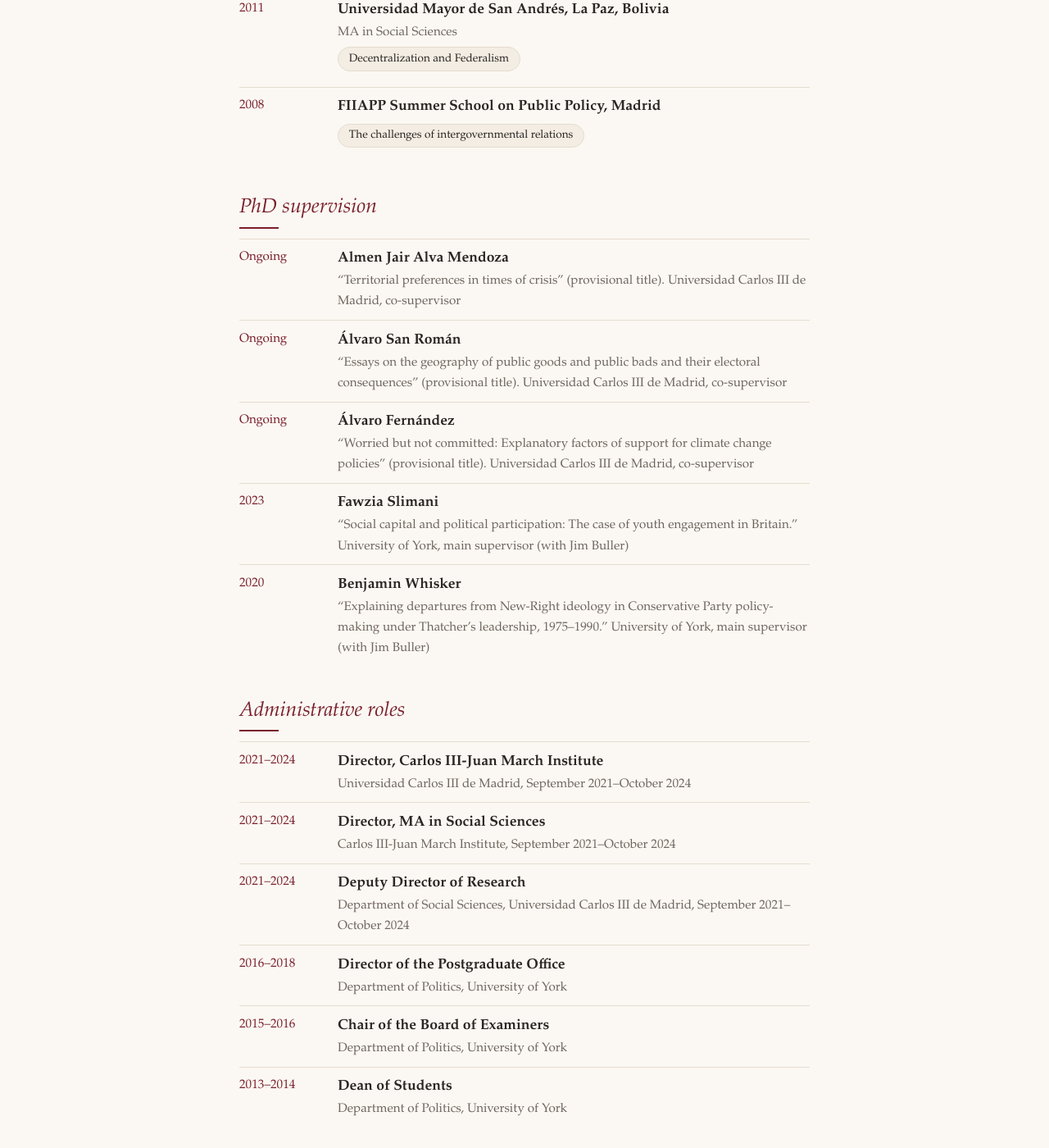
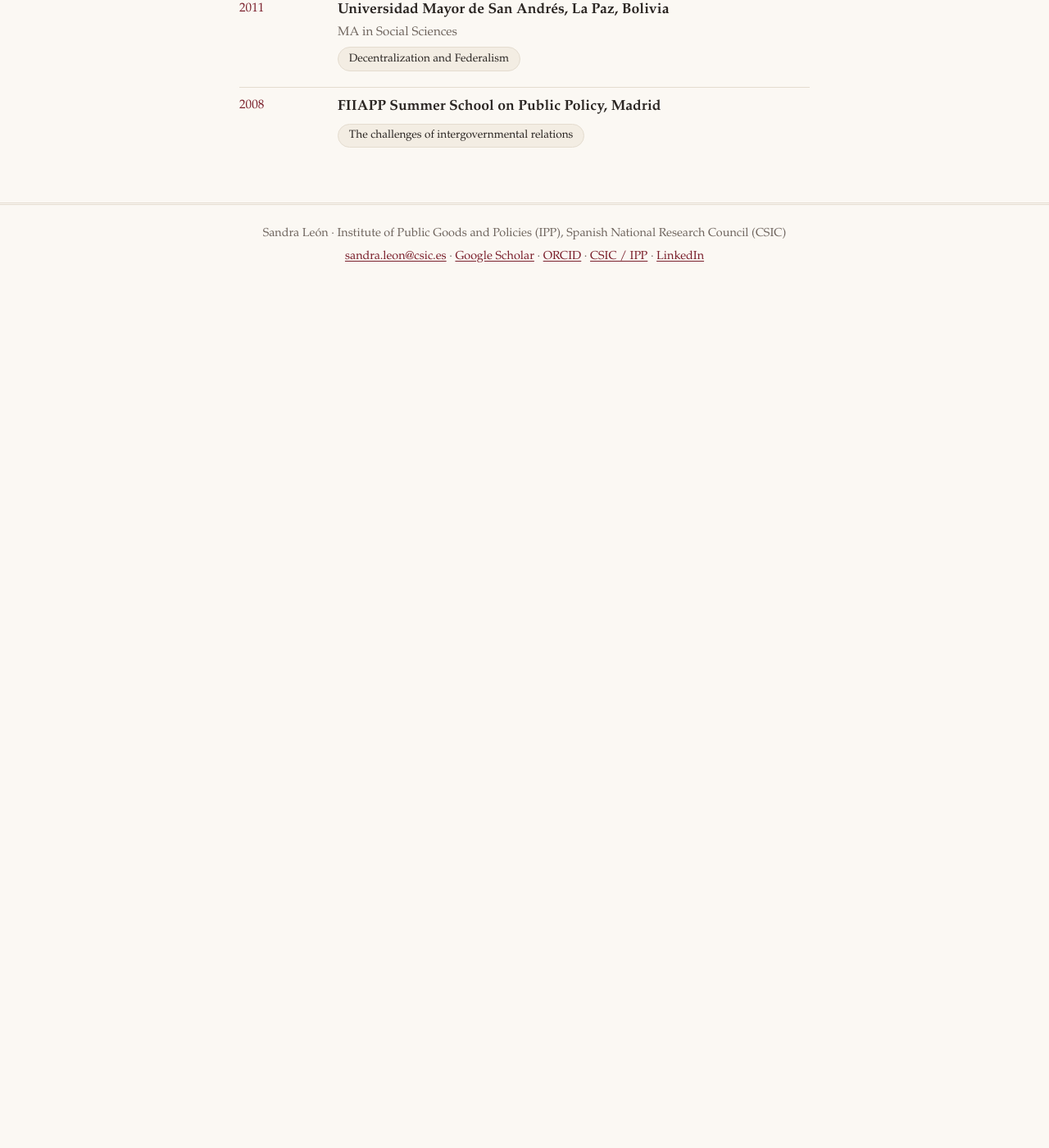
Before and after one commit to sandraleonalfonso/Sandra-Leon, a Jekyll site: the page built from teaching.md, in a window 1280 px wide and 1400 px high, scrolled down 1908 px. Shown: the whole window at 82% size. Built offline with Jekyll 4.4.1, drawn with Linux system fonts in a browser that asks for light colours; after the commit the page ends 2270 px from its top, so only the background shows below that.

Commit message:
Teaching: remove administrative roles and PhD supervision
Co-Authored-By: Claude Opus 5.5 (1M context) <noreply@anthropic.com>
Claude-Session: https://claude.ai/code/session_01Csi1G9zYbePJE1osHYZ3KG

```diff
--- a/teaching.md
+++ b/teaching.md
@@ -37,35 +37,3 @@ My aim is to give students the knowledge and analytical tools to critically exam
   <dt>2008</dt>
   <dd><span class="tl-role">FIIAPP Summer School on Public Policy, Madrid</span><ul class="tags course-tags"><li>The challenges of intergovernmental relations</li></ul></dd>
 </dl>
-
-## PhD supervision
-
-<dl class="timeline">
-  <dt>Ongoing</dt>
-  <dd><span class="tl-role">Almen Jair Alva Mendoza</span><span class="tl-org">“Territorial preferences in times of crisis” (provisional title). Universidad Carlos III de Madrid, co-supervisor</span></dd>
-  <dt>Ongoing</dt>
-  <dd><span class="tl-role">Álvaro San Román</span><span class="tl-org">“Essays on the geography of public goods and public bads and their electoral consequences” (provisional title). Universidad Carlos III de Madrid, co-supervisor</span></dd>
-  <dt>Ongoing</dt>
-  <dd><span class="tl-role">Álvaro Fernández</span><span class="tl-org">“Worried but not committed: Explanatory factors of support for climate change policies” (provisional title). Universidad Carlos III de Madrid, co-supervisor</span></dd>
-  <dt>2023</dt>
-  <dd><span class="tl-role">Fawzia Slimani</span><span class="tl-org">“Social capital and political participation: The case of youth engagement in Britain.” University of York, main supervisor (with Jim Buller)</span></dd>
-  <dt>2020</dt>
-  <dd><span class="tl-role">Benjamin Whisker</span><span class="tl-org">“Explaining departures from New-Right ideology in Conservative Party policy-making under Thatcher’s leadership, 1975–1990.” University of York, main supervisor (with Jim Buller)</span></dd>
-</dl>
-
-## Administrative roles
-
-<dl class="timeline">
-  <dt>2021–2024</dt>
-  <dd><span class="tl-role">Director, Carlos III-Juan March Institute</span><span class="tl-org">Universidad Carlos III de Madrid, September 2021–October 2024</span></dd>
-  <dt>2021–2024</dt>
-  <dd><span class="tl-role">Director, MA in Social Sciences</span><span class="tl-org">Carlos III-Juan March Institute, September 2021–October 2024</span></dd>
-  <dt>2021–2024</dt>
-  <dd><span class="tl-role">Deputy Director of Research</span><span class="tl-org">Department of Social Sciences, Universidad Carlos III de Madrid, September 2021–October 2024</span></dd>
-  <dt>2016–2018</dt>
-  <dd><span class="tl-role">Director of the Postgraduate Office</span><span class="tl-org">Department of Politics, University of York</span></dd>
-  <dt>2015–2016</dt>
-  <dd><span class="tl-role">Chair of the Board of Examiners</span><span class="tl-org">Department of Politics, University of York</span></dd>
-  <dt>2013–2014</dt>
-  <dd><span class="tl-role">Dean of Students</span><span class="tl-org">Department of Politics, University of York</span></dd>
-</dl>
```
Also changed, not shown: es/docencia.md (+0 -32 lines).
